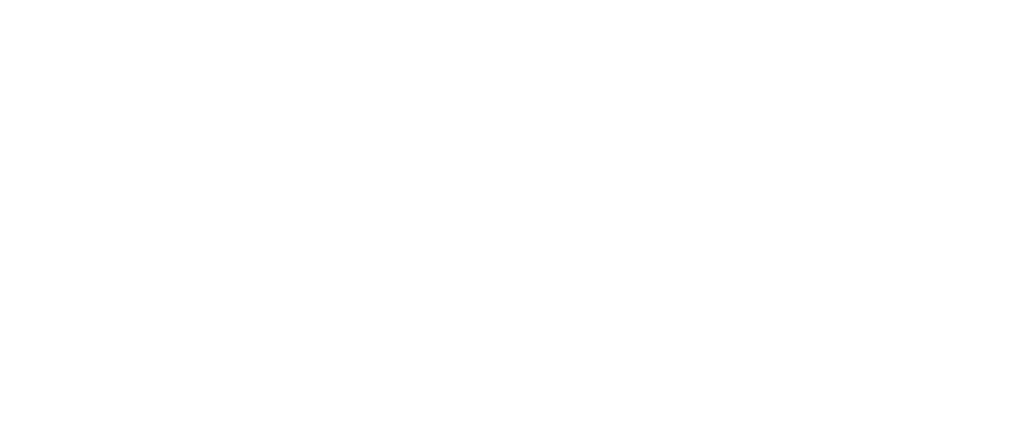
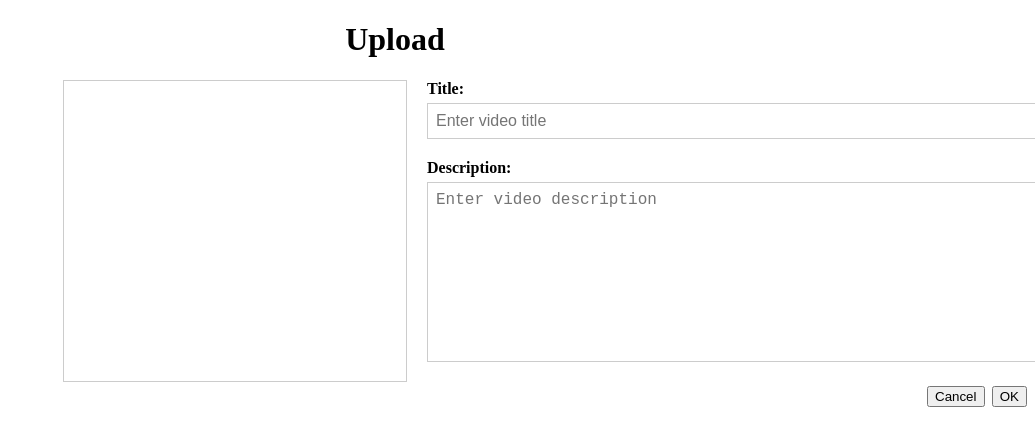
Before and after one commit to kun99-p2/videos-frontend, a Vue app: page /upload in a window 1280 px wide. Before the commit this address had no page. Shown: the top 446 px of the page, without its empty margins (245-1280 px from the left). Built offline with nearby package versions, Linux system fonts and the light colour scheme.

Commit message:
Changes to home and upload views

```diff
--- a/package.json
+++ b/package.json
@@ -8,6 +8,7 @@
     "preview": "vite preview"
   },
   "dependencies": {
+    "axios": "^1.5.1",
     "pinia": "^2.1.6",
     "vue": "^3.3.4",
     "vue-router": "^4.2.4"
--- a/src/router/index.js
+++ b/src/router/index.js
@@ -8,6 +8,16 @@ const router = createRouter({
       name: 'home',
       component: () => import('../views/HomeView.vue')
     },
+    {
+      path: '/list',
+      name: 'list',
+      component: () => import('../views/ListView.vue')
+    },
+    {
+      path: '/upload',
+      name: 'upload',
+      component: () => import('../views/UploadView.vue')
+    },
   ]
 })
 
--- a/src/views/HomeView.vue
+++ b/src/views/HomeView.vue
@@ -1,6 +1,43 @@
 <template>
-    <h1>Page with videos</h1>>
+    <nav>
+        <div style="margin-left: 750px;">
+            <RouterLink to="/list">
+                <button>My Videos</button>
+            </RouterLink>
+            <RouterLink to="/upload">
+                <button>Upload</button>
+            </RouterLink>
+        </div>
+        <button @click="logout" to="/">Logout</button>
+    </nav>
 </template>
 
 <style>
+nav {
+    display: flex;
+    justify-content: space-between;
+    align-items: center;
+}
+nav button {
+    height: 50px;
+    width: 90px;
+}
 </style>
+
+<script>
+import axios from 'axios';
+export default {
+  methods: {
+    logout() {
+      axios.post('http://localhost:5000/logout')
+      .then(response => {
+        console.log(response.data);
+        window.location.href = "http://localhost:3000";
+      })
+      .catch(error => {
+        console.error(error);
+      });
+    }
+  }
+};
+</script>
--- /dev/null
+++ b/src/views/ListView.vue
@@ -0,0 +1,6 @@
+<template>
+    <h1>My Videos</h1>
+</template>
+
+<style>
+</style>
--- /dev/null
+++ b/src/views/UploadView.vue
@@ -0,0 +1,80 @@
+<template>
+    <h1 style="display: flex; justify-content: center;">Upload</h1>
+    <div class="container">
+        <div class="thumbnail">
+        </div>
+        <div class="details">
+            <div class="input">
+                <label for="title">Title:</label>
+                <input type="text" placeholder="Enter video title">
+            </div>
+            <div class="input">
+                <label for="description">Description:</label>
+                <textarea rows="9" placeholder="Enter video description"></textarea>
+            </div>
+            <div class="buttons">
+                <RouterLink to="/">
+                    <button>Cancel</button>
+                </RouterLink>
+                <button>OK</button>
+            </div>
+        </div>
+    </div>
+</template>
+
+<style>
+.container {
+    display: flex;
+    justify-content: space-between;
+    align-items: flex-start;
+    padding-left: 300px;
+}
+
+.thumbnail {
+    width: 400px;
+    height: 300px;
+    object-fit: cover;
+    border: 1px solid #ccc;
+}
+
+.details {
+    flex: 1;
+    margin-left: 20px;
+}
+
+.input{
+    margin-bottom: 20px;
+    width: 600px;
+}
+
+.input label {
+    display: block;
+    font-weight: bold;
+    margin-bottom: 5px;
+}
+
+.input input[type="text"],
+.input textarea {
+    width: 100%;
+    padding: 8px;
+    font-size: 16px;
+    border: 1px solid #ccc;
+}
+
+.buttons {
+    display: flex;
+    padding-left: 500px;
+    justify-content: space-between;
+    width: 100px;
+}
+
+buttons button {
+    margin-left: 10px;
+    padding: 10px 20px;
+    font-size: 16px;
+    cursor: pointer;
+}
+</style>
+
+<script>
+</script>
--- a/vite.config.js
+++ b/vite.config.js
@@ -15,4 +15,5 @@ export default defineConfig({
   },
   server: {
     port: 4000,
+  },
 })
```
Also changed, not shown: 1 other file (tests, documents, lock files or other folders).
